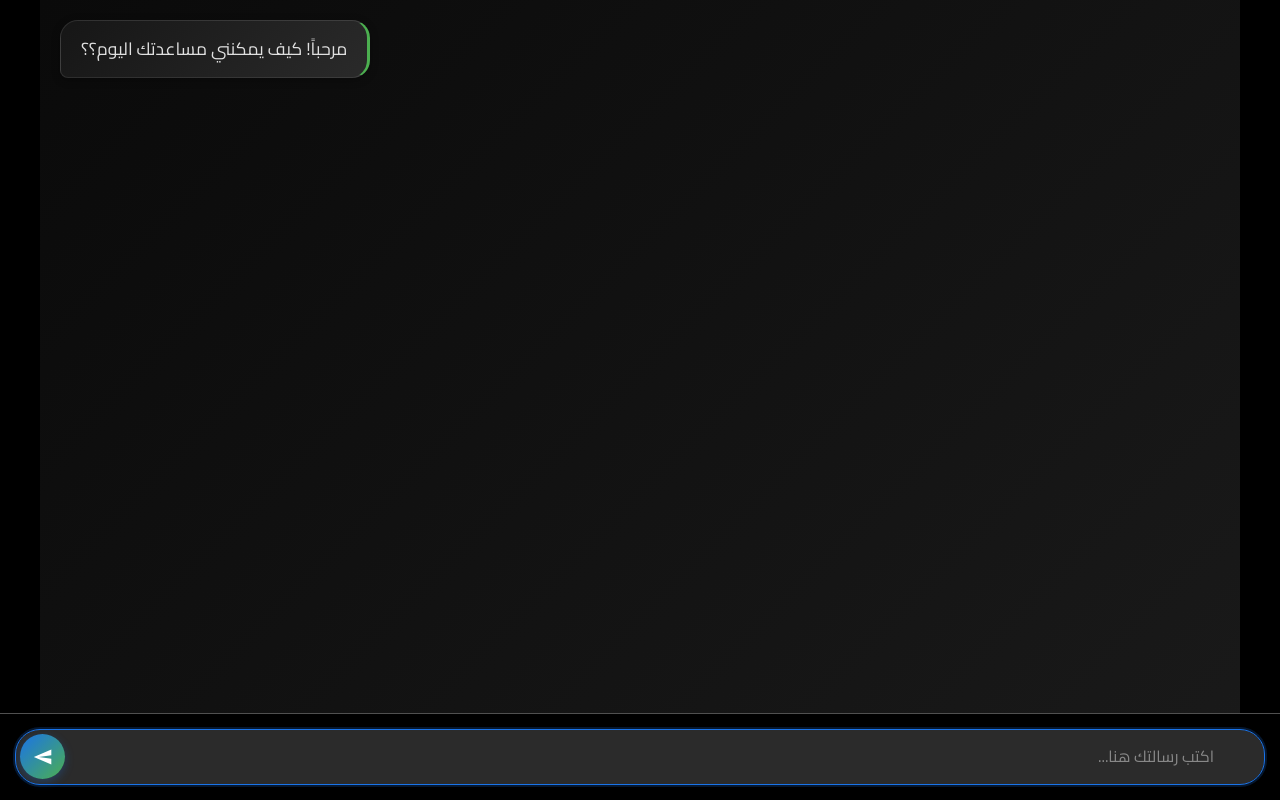
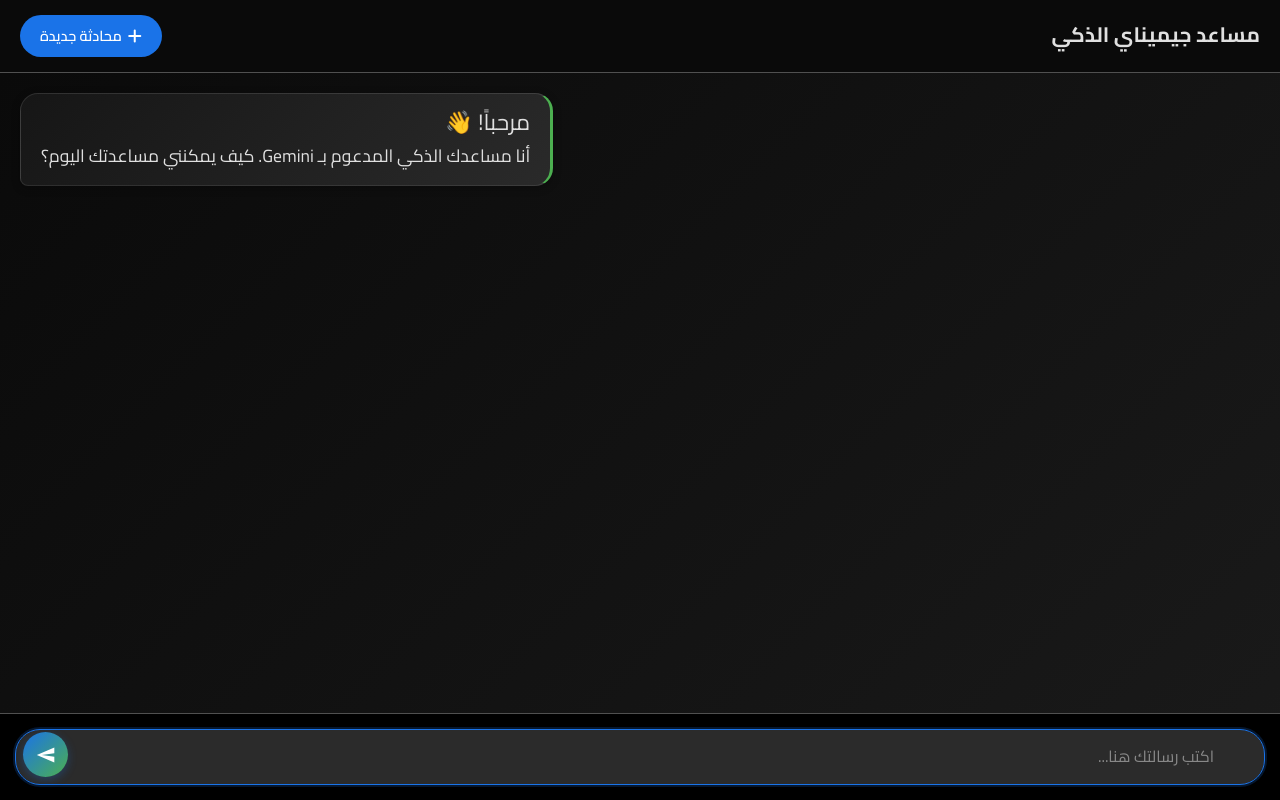
Before and after one commit to SamiAlmouss/AI_Chat, a Flask app: template templates/home.html in a window 1280 px wide. Run offline with Flask 3, Linux system fonts and the light colour scheme; the template is opened without the code that fills it, so the values that code supplies are empty.

Commit message:
Update home.html

```diff
--- a/templates/home.html
+++ b/templates/home.html
@@ -51,11 +51,12 @@
             min-height: 100vh;
             font-size: var(--font-size-base);
             line-height: 1.5;
+            touch-action: manipulation;
         }
 
         .container-wrapper {
             width: 100%;
-            max-width: 1200px;
+            max-width: 100%;
             display: flex;
             flex-direction: column;
             height: 100vh;
@@ -270,6 +271,9 @@
             backdrop-filter: blur(20px);
             border-top: 1px solid var(--border-color);
             transition: bottom 0.3s ease;
+            /* إضافة خاصية لجعل مربع الإدخال ثابتًا */
+            transform: translateZ(0);
+            will-change: bottom;
         }
 
         .input-wrapper {
@@ -316,8 +320,8 @@
 
         .send-button {
             position: absolute;
-            left: 5px;
-            bottom: 6px;
+            left: 8px;
+            bottom: 8px;
             background: linear-gradient(135deg, var(--send-button-color), #4CAF50);
             color: white;
             border: none;
@@ -533,59 +574,78 @@
             }
         }
 
-        /* Keyboard animation */
-        @keyframes slideUp {
-            from {
-                transform: translateY(100%);
-            }
-            to {
-                transform: translateY(0);
-            }
+        /* Focus styles for accessibility */
+        button:focus-visible, textarea:focus-visible {
+            outline: 2px solid var(--send-button-color);
+            outline-offset: 2px;
         }
 
-        /* Ensure messages are always visible above input */
-        .chat-box {
-            scroll-padding-bottom: 100px;
+        /* Loading animation */
+        @keyframes pulse {
+            0% { opacity: 0.6; }
+            50% { opacity: 1; }
+            100% { opacity: 0.6; }
         }
 
-        .message:last-child {
-            scroll-margin-bottom: 100px;
+        .loading {
+            animation: pulse 1.5s infinite ease-in-out;
+        }
+
+        /* تحسينات لللمسات على الهواتف */
+        @media (hover: none) {
+            .send-button:hover, .new-chat-btn:hover {
+                transform: none;
+            }
+
+            .send-button:active, .new-chat-btn:active {
+                transform: scale(0.95);
+            }
         }
     </style>
 </head>
 <body>
     <div class="container-wrapper">
+        <!-- Header -->
+        <div class="chat-header">
+            <h1 class="header-title">مساعد جيميناي الذكي</h1>
+            <button class="new-chat-btn" onclick="newChat()">
+                <i class="fas fa-plus"></i> محادثة جديدة
+            </button>
+        </div>
 
-        <div id="chat-box" class="chat-box">
+        <!-- Chat Messages Container -->
+        <div class="chat-box" id="chat-box">
             <div class="message bot">
-                <p style="margin: 0; font-size: clamp(0.95rem, 3vw, 1.1rem);">مرحباً! كيف يمكنني مساعدتك اليوم؟؟</p>
+                <h2 style="font-size: clamp(1.1rem, 4vw, 1.4rem); margin: 0 0 8px 0;">مرحباً! 👋</h2>
+                <p style="margin: 0; font-size: clamp(0.95rem, 3vw, 1.1rem);">أنا مساعدك الذكي المدعوم بـ Gemini. كيف يمكنني مساعدتك اليوم؟</p>
             </div>
         </div>
 
-        <!-- Floating Input Area - Fixed above keyboard -->
+        <!-- Scroll to top button -->
+        <button class="scroll-top-btn" id="scroll-top-btn" aria-label="Scroll to top">
+            <i class="fas fa-arrow-up"></i>
+        </button>
+
+        <!-- Input Area - Fixed at bottom -->
         <div class="floating-input-area">
             <div class="input-wrapper">
                 <textarea id="user-input" placeholder="اكتب رسالتك هنا..." rows="1"></textarea>
-                <button class="send-button" onclick="sendMessage()">
-                    <svg viewBox="0 0 24 24">
-                        <path d="M2.01 21L23 12 2.01 3 2 10l15 2-15 2z"/>
+                <button class="send-button" id="send-button" aria-label="Send message">
+                    <svg viewBox="0 0 24 24" width="24" height="24">
+                        <path d="M2.01 21L23 12 2.01 3 2 10l15 2-15 2z"></path>
                     </svg>
                 </button>
             </div>
         </div>
-
-        <!-- Scroll to top button -->
-        <button class="scroll-top-btn" id="scrollTopBtn" onclick="scrollToTop()">
-            <i class="fas fa-arrow-up"></i>
-        </button>
     </div>
 
     <script>
         // DOM Elements
-        const chatBox = document.getElementById("chat-box");
-        const userInput = document.getElementById("user-input");
-        const scrollTopBtn = document.getElementById("scrollTopBtn");
-        const floatingInput = document.querySelector('.floating-input-area');
+        const userInput = document.getElementById('user-input');
+        const sendButton = document.getElementById('send-button');
+        const chatBox = document.getElementById('chat-box');
+        const scrollTopBtn = document.getElementById('scroll-top-btn');
+        const floatingInputArea = document.querySelector('.floating-input-area');
 
         // State variables
         let isKeyboardOpen = false;
@@ -608,6 +668,9 @@
             const isMobile = /iPhone|iPad|iPod|Android/i.test(navigator.userAgent);
             if (isMobile) {
                 document.documentElement.style.setProperty('--font-size-base', '16px');
+
+                // تحسين تجربة اللمس على الهواتف
+                document.body.style.cursor = 'pointer';
             }
         }
 
@@ -646,7 +709,7 @@
                         document.body.classList.add('keyboard-open');
 
                         // Adjust chat box height
-                        chatBox.style.maxHeight = `calc(100vh - ${floatingInput.offsetHeight + 100}px)`;
+                        chatBox.style.maxHeight = `calc(100vh - ${floatingInputArea.offsetHeight + 100}px)`;
 
                         // Scroll to show last messages
                         setTimeout(() => {
@@ -704,6 +767,12 @@
             chatBox.addEventListener('click', () => {
                 userInput.focus();
             });
+
+            // Send button click event
+            sendButton.addEventListener('click', sendMessage);
+
+            // Scroll to top button
+            scrollTopBtn.addEventListener('click', scrollToTop);
         }
 
         // Auto-resize textarea
@@ -753,6 +822,9 @@
             userInput.value = "";
             autoResizeTextarea();
             showTypingIndicator();
+
+            // إبقاء لوحة المفاتيح مفتوحة بعد الإرسال
+            userInput.focus();
 
             try {
                 const res = await fetch("/chat", {
```
Also changed, not shown: other parts of templates/home.html (+44 -8 lines).
